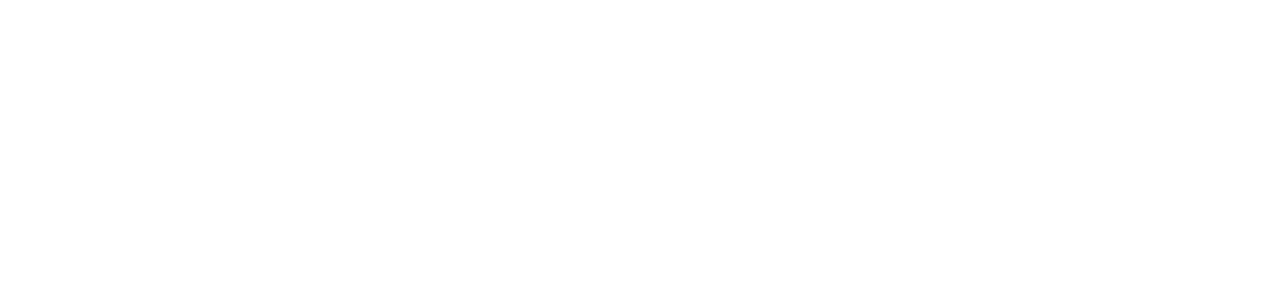
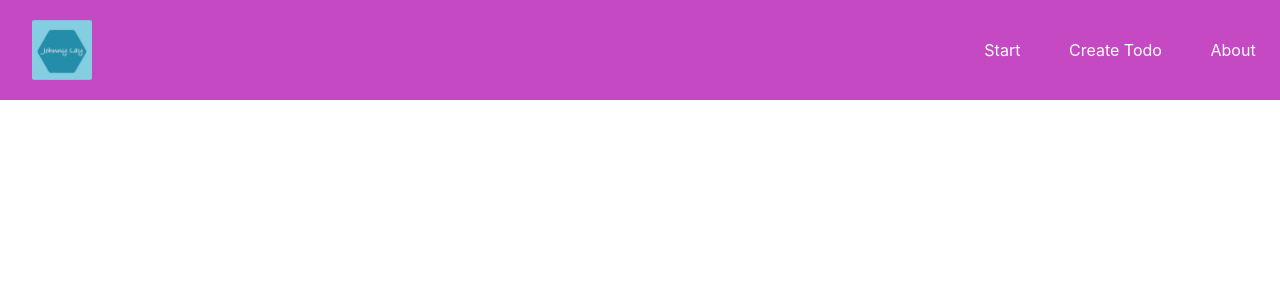
Before and after one commit to johlay/todolist-react-typescript, a React (Create React App) app: page / in a window 1280 px wide. Shown: the top 300 px of the page. Built offline with nearby package versions, Linux system fonts and the light colour scheme.

Commit message:
Cleanup + created Navbar

```diff
--- a/package.json
+++ b/package.json
@@ -43,5 +43,8 @@
       "last 1 firefox version",
       "last 1 safari version"
     ]
+  },
+  "devDependencies": {
+    "@types/react-router-dom": "^5.1.7"
   }
 }
--- /dev/null
+++ b/src/App.tsx
@@ -0,0 +1,18 @@
+import { BrowserRouter, Route, Switch } from "react-router-dom";
+import Navbar from "./components/Navbar/Navbar";
+import Home from "./pages/Home";
+
+function App() {
+  return (
+    <div className="App">
+      <BrowserRouter>
+        <Navbar />
+        <Switch>
+          <Route exact path="/" component={Home} />
+        </Switch>
+      </BrowserRouter>
+    </div>
+  );
+}
+
+export default App;
--- a/src/components/App/App.tsx
+++ /dev/null
@@ -1,6 +0,0 @@
-import React from "react";
-function App() {
-  return <div className="App"></div>;
-}
-
-export default App;
--- /dev/null
+++ b/src/components/Navbar/Navbar.tsx
@@ -0,0 +1,67 @@
+import * as React from "react";
+import { makeStyles, createStyles } from "@material-ui/core/styles";
+import { CardMedia, Grid, Link } from "@material-ui/core";
+import logo from "../../assets/logo/logo.png";
+
+const useStyles = makeStyles(() =>
+  createStyles({
+    navContainer: {
+      backgroundColor: "#C449C2",
+      height: "100px",
+    },
+    navLink: {
+      color: "#fff",
+    },
+    logo: {
+      borderRadius: "2px",
+      marginLeft: "2rem",
+      height: "60px",
+      width: "60px",
+    },
+  })
+);
+
+const Navbar: React.FunctionComponent = () => {
+  /* Material UI - classes */
+  const classes = useStyles();
+
+  return (
+    <Grid className={classes.navContainer} container>
+      <Grid
+        container
+        item
+        md={9}
+        justify={"flex-start"}
+        alignContent={"center"}
+      >
+        <Link href="/">
+          <CardMedia className={classes.logo} image={logo} />
+        </Link>
+      </Grid>
+      {/* /.left_wrapper */}
+      <Grid
+        direction={"row"}
+        justify={"space-around"}
+        alignContent={"center"}
+        container
+        item
+        md={3}
+      >
+        <Link className={classes.navLink} href="/">
+          Start
+        </Link>
+
+        <Link className={classes.navLink} href="/create">
+          Create Todo
+        </Link>
+
+        <Link className={classes.navLink} href="/about">
+          About
+        </Link>
+      </Grid>
+      {/* /.right_wrapper */}
+    </Grid>
+  );
+};
+
+export default Navbar;
--- a/src/index.tsx
+++ b/src/index.tsx
@@ -1,7 +1,7 @@
 import React from 'react';
 import ReactDOM from 'react-dom';
 import './index.css';
-import App from './components/App/App';
+import App from './App';
 
 ReactDOM.render(
   <React.StrictMode>
--- /dev/null
+++ b/src/pages/Home.tsx
@@ -0,0 +1,7 @@
+import * as React from "react";
+
+const Home: React.FunctionComponent = () => {
+  return <div></div>;
+};
+
+export default Home;
```
Also changed, not shown: src/assets/logo/logo.png (added), 1 other file (tests, documents, lock files or other folders).
